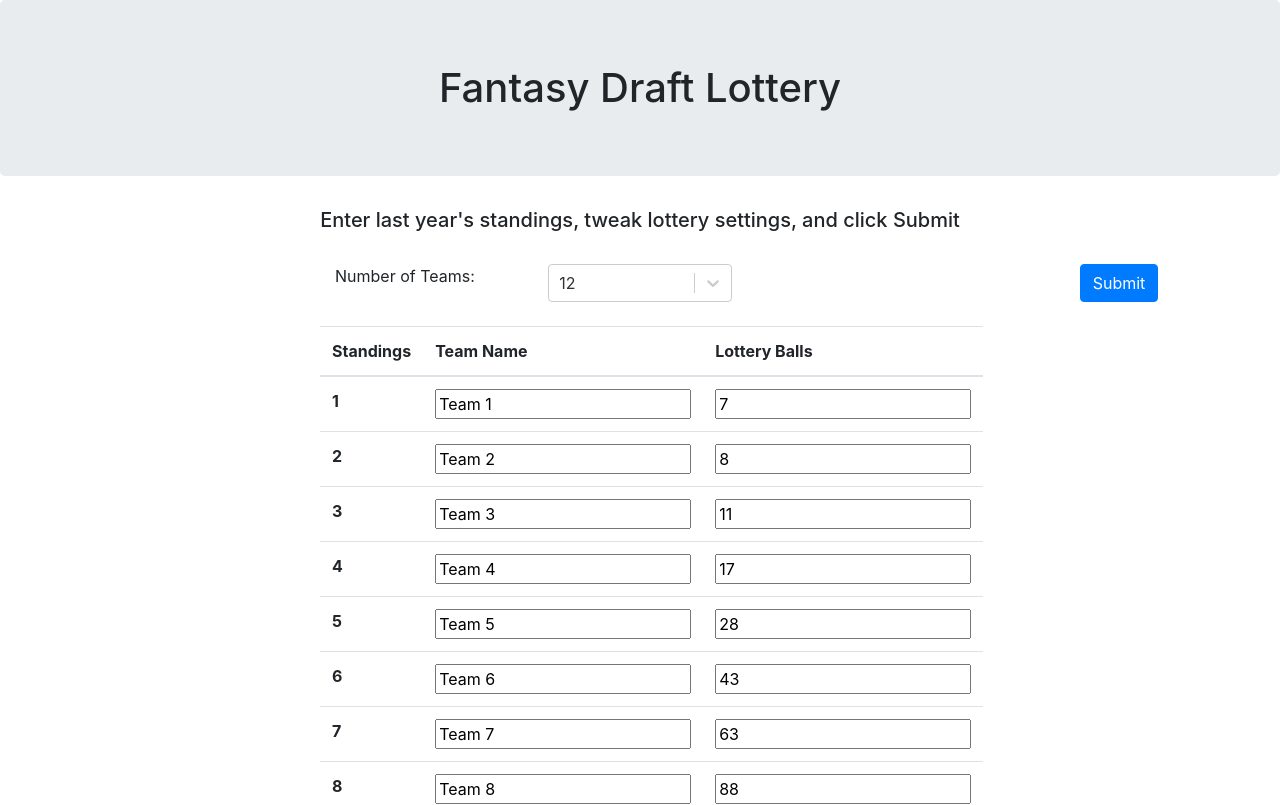
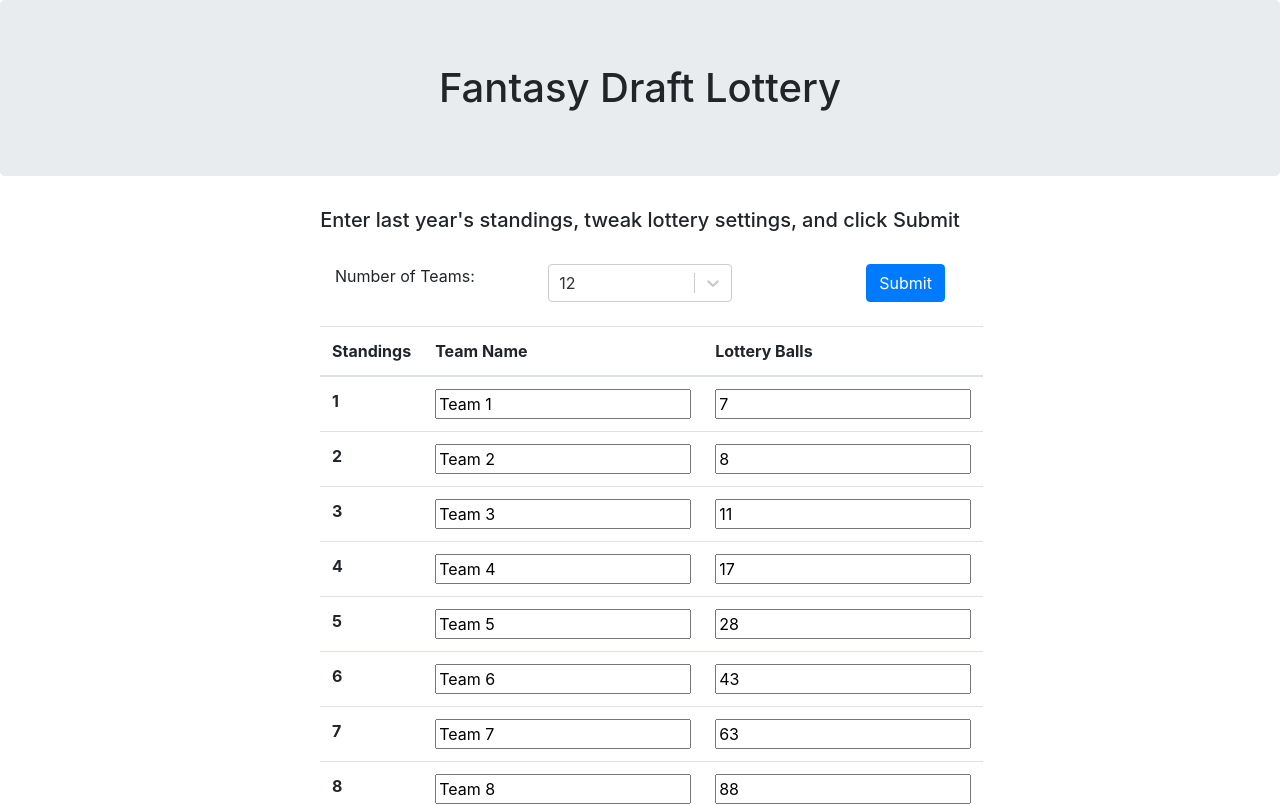
Before and after one commit to mwilkens731/draftLottery, a React (Create React App) app: page / in a window 1280 px wide. Shown: the top 805 px of the page. Built offline with nearby package versions, Linux system fonts and the light colour scheme.

Commit message:
more layout tweaks

```diff
--- a/src/TeamInfoForm.js
+++ b/src/TeamInfoForm.js
@@ -113,7 +113,7 @@ class TeamInfoForm extends Component {
         <div className='row pb-4'>
           <label htmlFor='numTeamsDropdown' className='col-4 col-md-2 offset-md-3'>Number of Teams:</label>
           <ReactSelect name='numTeamsDropdown' className='col-4 col-md-2' options={options} selected={this.state.numTeams} defaultValue={{label: 12, value: 12}} onChange={this.handleChange} />
-          <div className='col-4 col-m2-2'><button type='button' className='btn btn-primary float-right' onClick={this.submitTeamInfo}>Submit</button></div>
+          <div className='col-4 col-md-2'><button type='button' className='btn btn-primary float-right' onClick={this.submitTeamInfo}>Submit</button></div>
         </div>
         <div className='row'>
           <table className='table col-12 col-md-6 offset-md-3'>
```
